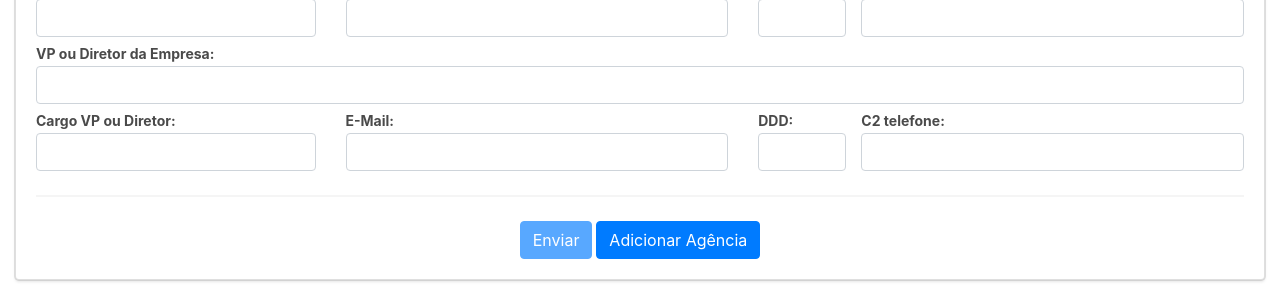
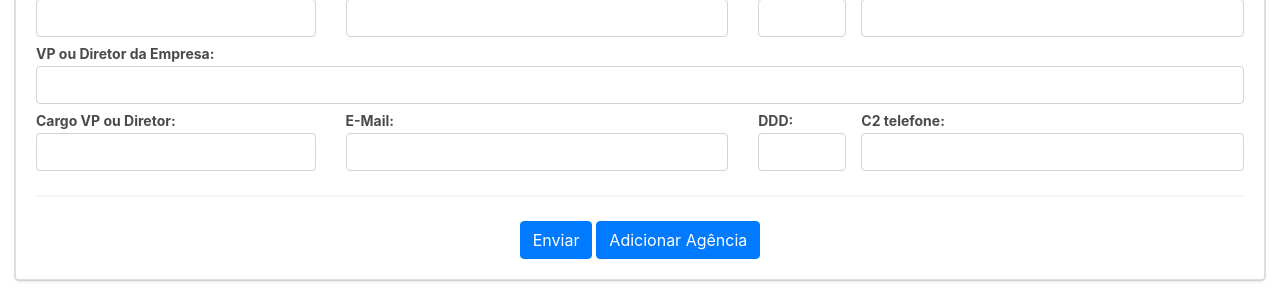
Before and after one commit to bonfimjustino7/djangorestapi, a Django app: page /nova-empresa/ in a window 1280 px wide. Shown: the part 858-1146 px from the top of the page. Run offline with Django 3.2, Linux system fonts and the light colour scheme; the visitor is signed in with stand-in values (Sample User, id 1); data that the repository does not hold is empty; some libraries are stand-ins or nearby versions.

Commit message:
Botão enviar sempre habilitado

```diff
--- a/base/templates/base/nova-empresa.html
+++ b/base/templates/base/nova-empresa.html
@@ -249,7 +249,7 @@
                                 <a href="/admin/inscricao/inscricao/add/" id="btn_inscricoes" class="btn btn-outline-primary">Cadastrar Inscrições</a>
                             </div>
                             <div class="col-md-12 text-center botoes-inciais">
-                                <button type="button" onclick="enviar()" id="btn_submit" class="btn btn-primary disabled" disabled>Enviar</button>
+                                <button type="button" onclick="enviar()" class="btn btn-primary" data-toggle="tooltip" data-placement="top" enable>Enviar</button>
                                 <a href="javascript:adiciona_agencia()" class="btn btn-primary" data-toggle="tooltip" data-placement="top" title="Você pode adicionar mais de uma agência, clicando aqui">Adicionar Agência</a>
                             </div>
                         </div>
```
